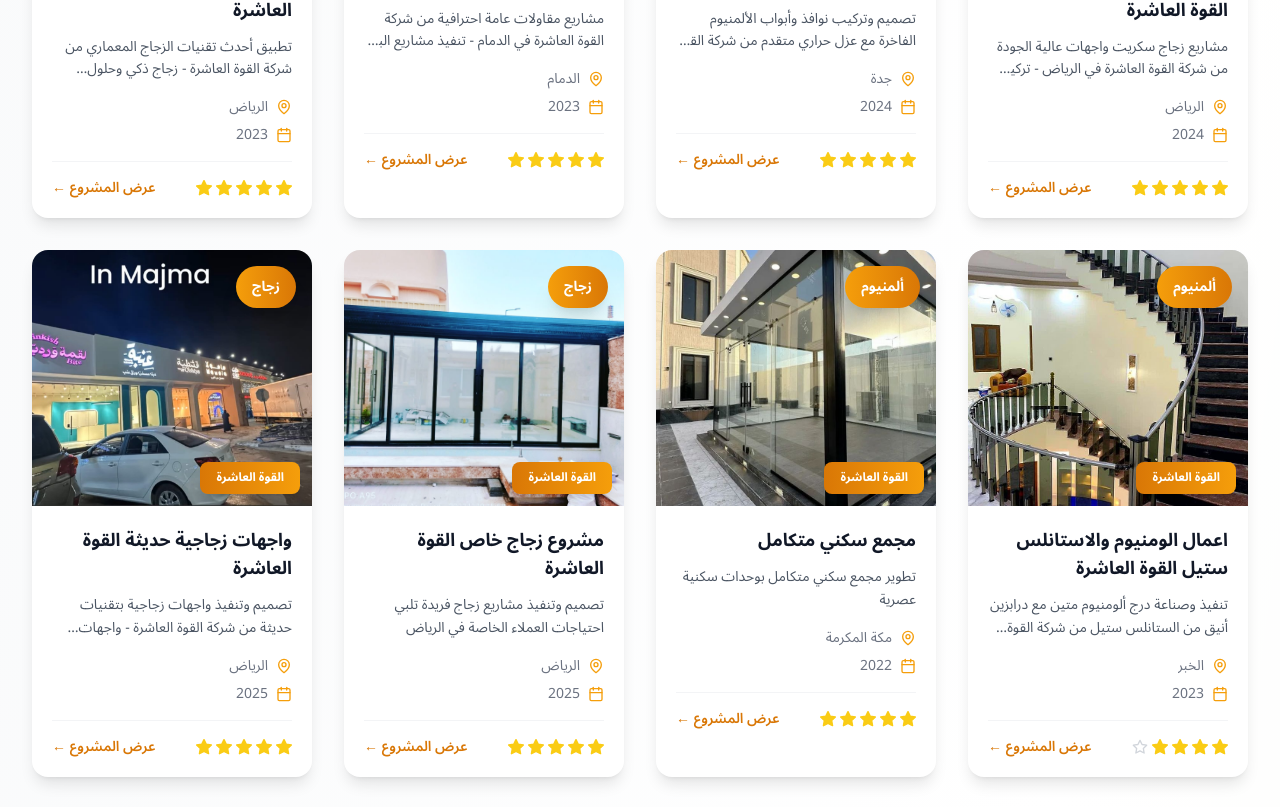
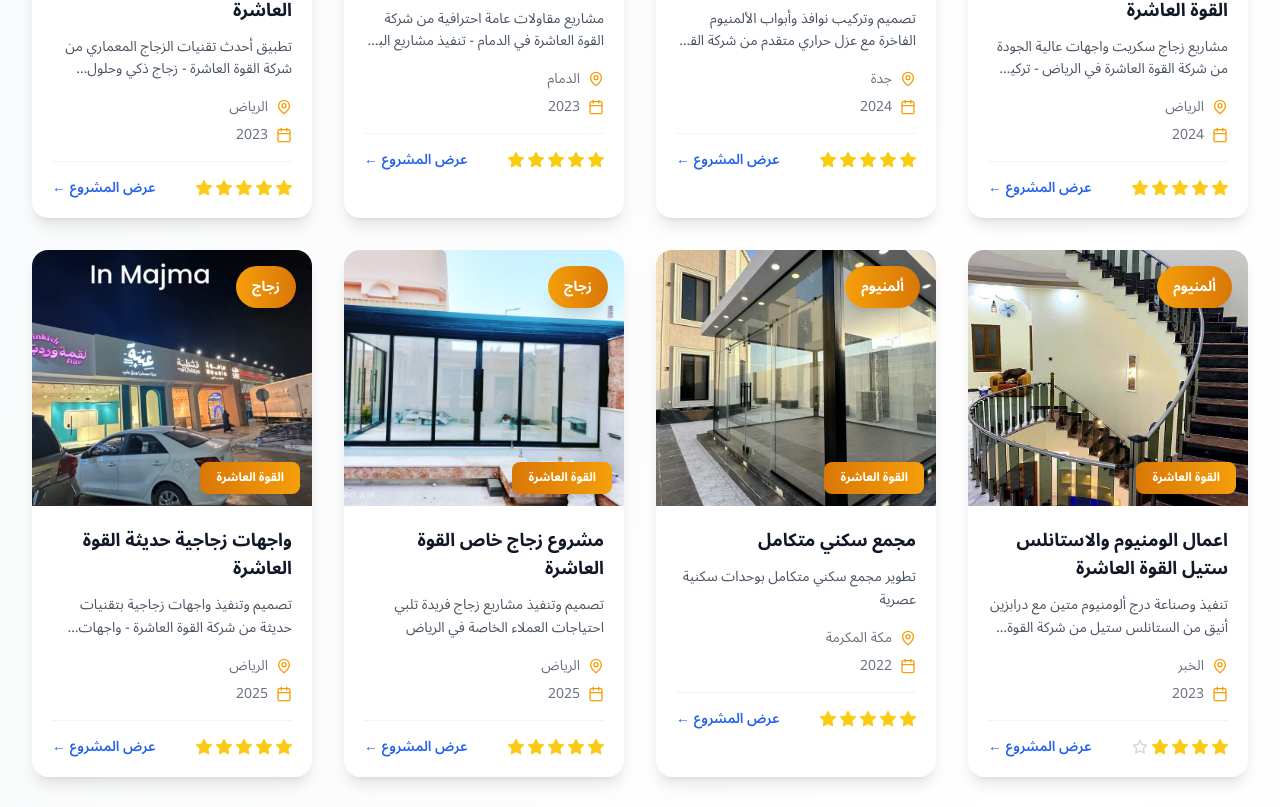
Before and after one commit to waheeb71/Tenth_Power, a React (Vite) app: page /projects in a window 1280 px wide. Shown: the part 907-1714 px from the top of the page. Built offline with nearby package versions, Linux system fonts and the light colour scheme.

Commit message:
Initial commit 11

```diff
--- a/src/pages/Projects.tsx
+++ b/src/pages/Projects.tsx
@@ -1206,7 +1206,7 @@ const Projects: React.FC = () => {
 
                     <button
                       onClick={() => openLightbox(index)}
-                      className="text-amber-600 hover:text-amber-700 font-semibold text-sm transition-colors duration-300 group-hover:underline"
+                      className="text-primary-600 hover:text-primary-700 font-semibold text-sm transition-colors duration-300 group-hover:underline"
                     >
                       عرض المشروع ←
                     </button>
```
